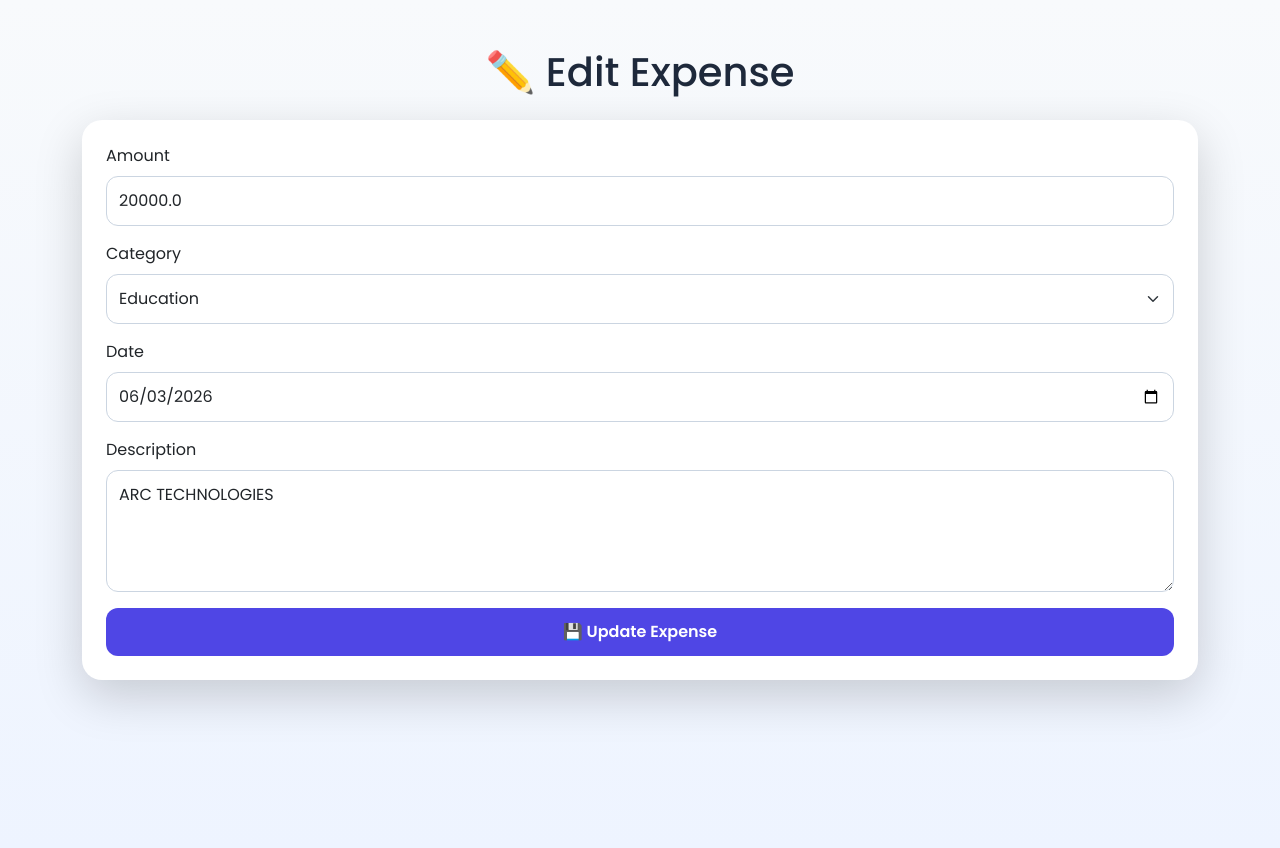
After one commit to shreeyasapate/expense-tracker, a Flask app: page /edit-expense/2 in a window 1280 px wide. The commit adds this page. Run offline with Flask 3, Linux system fonts and the light colour scheme; data comes from the database, SQL or seed files in the repository; both versions use the stored data as it was after the commit.

Commit message:
Completed CRUD operations for expense management

```diff
--- a/app.py
+++ b/app.py
@@ -110,6 +110,74 @@ def expenses():
     )
 
 
+
+# -------------------- EDIT EXPENSE --------------------
+
+@app.route("/edit-expense/<int:id>")
+def edit_expense(id):
+
+    conn = sqlite3.connect(DATABASE)
+    cursor = conn.cursor()
+
+    cursor.execute("""
+        SELECT *
+        FROM expenses
+        WHERE id = ?
+    """, (id,))
+
+    expense = cursor.fetchone()
+
+    conn.close()
+
+    return render_template(
+        "edit_expense.html",
+        expense=expense
+    )
+
+    # -------------------- UPDATE EXPENSE --------------------
+
+@app.route("/update-expense/<int:id>", methods=["POST"])
+def update_expense(id):
+
+    amount = request.form["amount"]
+    category = request.form["category"]
+    date = request.form["date"]
+    description = request.form["description"]
+
+    conn = sqlite3.connect(DATABASE)
+    cursor = conn.cursor()
+
+    cursor.execute("""
+        UPDATE expenses
+        SET amount = ?,
+            category = ?,
+            date = ?,
+            description = ?
+        WHERE id = ?
+    """, (amount, category, date, description, id))
+
+    conn.commit()
+    conn.close()
+
+    return redirect("/expenses")
+
+# -------------------- DELETE EXPENSE --------------------
+
+@app.route("/delete-expense/<int:id>")
+def delete_expense(id):
+
+    conn = sqlite3.connect(DATABASE)
+    cursor = conn.cursor()
+
+    cursor.execute("""
+        DELETE FROM expenses
+        WHERE id = ?
+    """, (id,))
+
+    conn.commit()
+    conn.close()
+
+    return redirect("/expenses")
 # -------------------- AUTO OPEN BROWSER --------------------
 
 def open_browser():
--- a/static/css/style.css
+++ b/static/css/style.css
@@ -1,5 +1,5 @@
 /* Google Font */
-@import url('https://fonts.googleapis.com/css2?family=Poppins:wght@300;400;500;600;700;800&display=swap');
+@import url('https://fonts.googleapis.com/css2?family=Poppins:wght@300;400;500;600;700&display=swap');
 
 *{
     margin:0;
@@ -9,136 +9,160 @@
 }
 
 body{
-
-    background:
-    radial-gradient(circle at top left,#dbeafe 0%,transparent 40%),
-    radial-gradient(circle at bottom right,#fbcfe8 0%,transparent 40%),
-    linear-gradient(135deg,#f8fbff,#eef5ff);
-
+    background:linear-gradient(180deg,#F8FAFC,#EEF4FF);
+    color:#1E293B;
     min-height:100vh;
-    color:#1f2937;
-
 }
 
-/* NAVBAR */
+/* ================= NAVBAR ================= */
 
 .navbar{
-
-    background:rgba(255,255,255,.65)!important;
-
-    backdrop-filter:blur(15px);
-
-    box-shadow:0 8px 25px rgba(0,0,0,.08);
-
+    background:#ffffff !important;
+    box-shadow:0 4px 15px rgba(0,0,0,.05);
+    border-bottom:1px solid #E5E7EB;
 }
 
 .navbar-brand{
-
+    color:#4F46E5 !important;
     font-size:28px;
     font-weight:700;
-
-    background:linear-gradient(90deg,#ff4d9d,#6c63ff,#00c6ff);
-
-    -webkit-background-clip:text;
-    -webkit-text-fill-color:transparent;
-
 }
 
 .nav-link{
-
-    color:#374151!important;
+    color:#475569 !important;
     font-weight:500;
     transition:.3s;
-
 }
 
 .nav-link:hover{
-
-    color:#6c63ff!important;
-
+    color:#4F46E5 !important;
 }
 
-/* HERO */
+/* ================= HERO ================= */
 
 .hero{
 
-    min-height:90vh;
+    min-height:85vh;
 
     display:flex;
 
     align-items:center;
 
-    background:
+    background:linear-gradient(135deg,#EEF2FF,#F8FAFC);
 
-    linear-gradient(135deg,#6c63ff,#00c6ff,#43e97b,#ff6ec7);
+}
 
-    background-size:400% 400%;
+.hero h1{
 
-    animation:gradientMove 12s ease infinite;
+    color:#1E293B;
+
+    font-size:55px;
+
+    font-weight:700;
+
+}
+
+.hero p{
+
+    color:#64748B;
+
+    font-size:20px;
+
+    line-height:1.7;
+
+}
+
+/* ================= BUTTONS ================= */
+
+.btn{
+
+    border-radius:12px;
+
+    padding:12px 30px;
+
+    font-weight:600;
+
+    transition:.3s;
+
+}
+
+.btn-light{
+
+    background:#4F46E5;
+
+    color:white;
+
+    border:none;
+
+}
+
+.btn-light:hover{
+
+    background:#4338CA;
+
+    color:white;
+
+    transform:translateY(-3px);
+
+}
+
+.btn-outline-light{
+
+    border:2px solid #4F46E5;
+
+    color:#4F46E5;
+
+}
+
+.btn-outline-light:hover{
+
+    background:#4F46E5;
 
     color:white;
 
 }
 
-@keyframes gradientMove{
+.btn-primary{
 
-0%{background-position:0% 50%;}
-50%{background-position:100% 50%;}
-100%{background-position:0% 50%;}
+    background:#4F46E5;
+
+    border:none;
 
 }
 
-.hero h1{
+.btn-primary:hover{
 
-    font-size:60px;
-    font-weight:800;
-    color:white;
+    background:#4338CA;
 
 }
 
-.hero p{
+.btn-success{
 
-    font-size:20px;
-    opacity:.95;
+    background:#10B981;
+
+    border:none;
 
 }
 
-/* BUTTONS */
+.btn-warning{
 
-.btn{
+    color:white;
+
+    background:#F59E0B;
 
     border:none;
-    border-radius:50px;
-
-    padding:14px 34px;
-
-    font-weight:600;
-
-    transition:.4s;
 
 }
 
-.btn-light{
+.btn-danger{
 
-    color:#6c63ff;
+    background:#EF4444;
+
+    border:none;
 
 }
 
-.btn-light:hover{
-
-    transform:translateY(-5px);
-
-}
-
-.btn-outline-light:hover{
-
-    background:white;
-
-    color:#6c63ff;
-
-}
-
-/* FLOAT IMAGE */
+/* ================= IMAGE ================= */
 
 img{
 
@@ -149,72 +173,72 @@ img{
 @keyframes float{
 
 0%{transform:translateY(0);}
-50%{transform:translateY(-20px);}
+50%{transform:translateY(-15px);}
 100%{transform:translateY(0);}
 
 }
 
-/* CARDS */
+/* ================= CARDS ================= */
 
 .card{
 
+    background:white;
+
     border:none;
 
-    border-radius:25px;
+    border-radius:20px;
 
-    background:rgba(255,255,255,.75);
+    box-shadow:0 10px 25px rgba(15,23,42,.08);
 
-    backdrop-filter:blur(20px);
-
-    box-shadow:0 15px 35px rgba(0,0,0,.08);
-
-    transition:.4s;
+    transition:.35s;
 
 }
 
 .card:hover{
 
-    transform:translateY(-12px) scale(1.03);
+    transform:translateY(-8px);
+
+    box-shadow:0 20px 35px rgba(15,23,42,.12);
 
 }
 
 .card h2{
 
-    font-size:52px;
+    font-size:42px;
 
 }
 
 .card h3{
 
-    font-size:30px;
+    color:#4F46E5;
 
     font-weight:700;
 
-    background:linear-gradient(90deg,#6c63ff,#00c6ff);
+}
 
-    -webkit-background-clip:text;
+.card h5{
 
-    -webkit-text-fill-color:transparent;
+    color:#64748B;
 
 }
 
-/* TABLE */
+/* ================= TABLE ================= */
 
 .table{
 
-    border-radius:20px;
+    background:white;
+
+    border-radius:15px;
 
     overflow:hidden;
 
-    background:white;
-
-    box-shadow:0 10px 30px rgba(0,0,0,.08);
+    box-shadow:0 8px 20px rgba(0,0,0,.06);
 
 }
 
 .table-dark{
 
-    background:linear-gradient(90deg,#6c63ff,#00c6ff)!important;
+    background:#4F46E5 !important;
 
     color:white;
 
@@ -222,70 +246,68 @@ img{
 
 .table tbody tr:hover{
 
-    background:#edf4ff;
+    background:#F8FAFC;
 
 }
 
-/* FORM */
+/* ================= FORM ================= */
 
 .form-control,
 .form-select{
 
-    border-radius:15px;
+    border-radius:12px;
 
-    padding:14px;
+    border:1px solid #CBD5E1;
 
-    border:2px solid #e5e7eb;
+    padding:12px;
 
 }
 
 .form-control:focus,
 .form-select:focus{
 
-    border-color:#6c63ff;
+    border-color:#4F46E5;
 
-    box-shadow:0 0 15px rgba(108,99,255,.25);
+    box-shadow:0 0 0 .2rem rgba(79,70,229,.15);
 
 }
 
-/* PRIMARY BUTTON */
+/* ================= HEADINGS ================= */
 
-.btn-primary{
+h1,h2,h3,h4{
 
-    background:linear-gradient(135deg,#6c63ff,#00c6ff);
+    color:#1E293B;
 
 }
 
-.btn-primary:hover{
+.text-success{
 
-    background:linear-gradient(135deg,#ff6ec7,#6c63ff);
-
-    transform:translateY(-4px);
+    color:#10B981 !important;
 
 }
 
-/* SUCCESS */
+/* ================= RESPONSIVE ================= */
 
-.btn-success{
+@media(max-width:768px){
 
-    background:linear-gradient(135deg,#43e97b,#38f9d7);
+.hero{
+
+    text-align:center;
+
+    padding:60px 20px;
 
 }
 
-/* WARNING */
+.hero h1{
 
-.btn-warning{
-
-    color:white;
-
-    background:linear-gradient(135deg,#ffb347,#ff6b6b);
+    font-size:38px;
 
 }
 
-/* DANGER */
+.hero img{
 
-.btn-danger{
-
-    background:linear-gradient(135deg,#ff416c,#ff4b2b);
+    margin-top:40px;
 
 }
+
+}
--- /dev/null
+++ b/templates/edit_expense.html
@@ -0,0 +1,84 @@
+<!DOCTYPE html>
+<html lang="en">
+<head>
+    <meta charset="UTF-8">
+    <meta name="viewport" content="width=device-width, initial-scale=1.0">
+    <title>Edit Expense</title>
+
+    <link href="https://cdn.jsdelivr.net/npm/bootstrap@5.3.3/dist/css/bootstrap.min.css" rel="stylesheet">
+    <link rel="stylesheet" href="{{ url_for('static', filename='css/style.css') }}">
+</head>
+
+<body>
+
+<div class="container mt-5">
+
+    <h1 class="text-center mb-4">✏️ Edit Expense</h1>
+
+    <div class="card shadow-lg p-4">
+
+        <form action="/update-expense/{{ expense[0] }}" method="POST">
+
+            <div class="mb-3">
+                <label class="form-label">Amount</label>
+                <input
+                    type="number"
+                    name="amount"
+                    class="form-control"
+                    value="{{ expense[1] }}"
+                    required>
+            </div>
+
+            <div class="mb-3">
+                <label class="form-label">Category</label>
+
+                <select name="category" class="form-select">
+
+                    <option {% if expense[2]=='Food' %}selected{% endif %}>Food</option>
+                    <option {% if expense[2]=='Travel' %}selected{% endif %}>Travel</option>
+                    <option {% if expense[2]=='Shopping' %}selected{% endif %}>Shopping</option>
+                    <option {% if expense[2]=='Bills' %}selected{% endif %}>Bills</option>
+                    <option {% if expense[2]=='Education' %}selected{% endif %}>Education</option>
+                    <option {% if expense[2]=='Entertainment' %}selected{% endif %}>Entertainment</option>
+                    <option {% if expense[2]=='Health' %}selected{% endif %}>Health</option>
+                    <option {% if expense[2]=='Other' %}selected{% endif %}>Other</option>
+
+                </select>
+
+            </div>
+
+            <div class="mb-3">
+                <label class="form-label">Date</label>
+
+                <input
+                    type="date"
+                    name="date"
+                    class="form-control"
+                    value="{{ expense[3] }}"
+                    required>
+
+            </div>
+
+            <div class="mb-3">
+
+                <label class="form-label">Description</label>
+
+                <textarea
+                    name="description"
+                    class="form-control"
+                    rows="4">{{ expense[4] }}</textarea>
+
+            </div>
+
+            <button class="btn btn-primary w-100">
+                💾 Update Expense
+            </button>
+
+        </form>
+
+    </div>
+
+</div>
+
+</body>
+</html>
```
Also changed, not shown: database/expenses.db.
